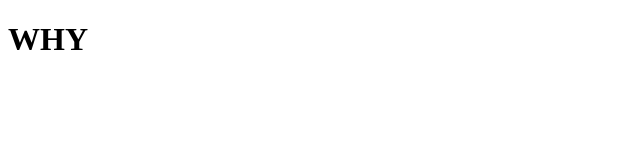
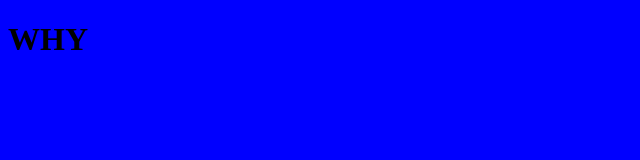
Before and after one commit to ruzeiljamesmatibula-pixel/RuzeilJamesAtibula_Portfolio, a plain HTML site: page index.html in a window 1280 px wide. Shown: the whole page, without its empty margins (0-640 px from the left). Drawn offline with Linux system fonts and the light colour scheme.

Commit message:
second test

```diff
--- a/index.html
+++ b/index.html
@@ -5,7 +5,7 @@
     <meta name="viewport" content="width=device-width>, initial-scale=1.0">
     <title>Document</title>
 </head>
-<body color="gray">
+<body style="background-color: blue;">
     <h1>WHY</h1>
 </body>
 </html>
```
